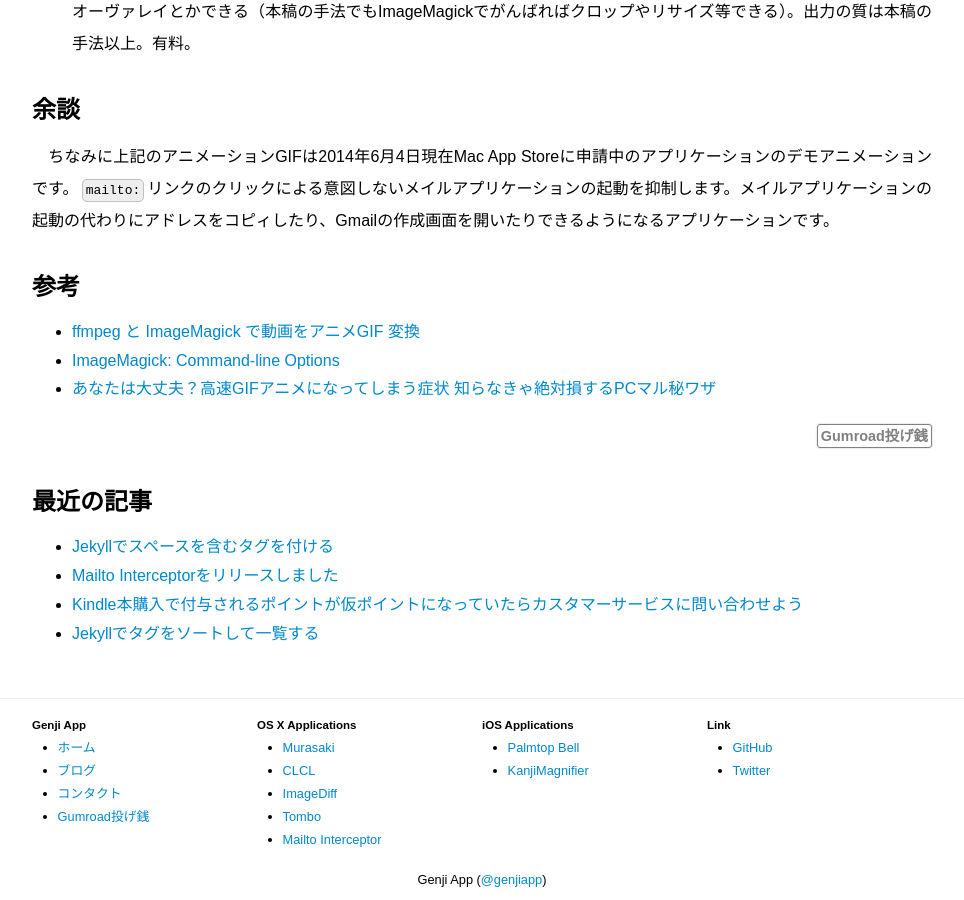
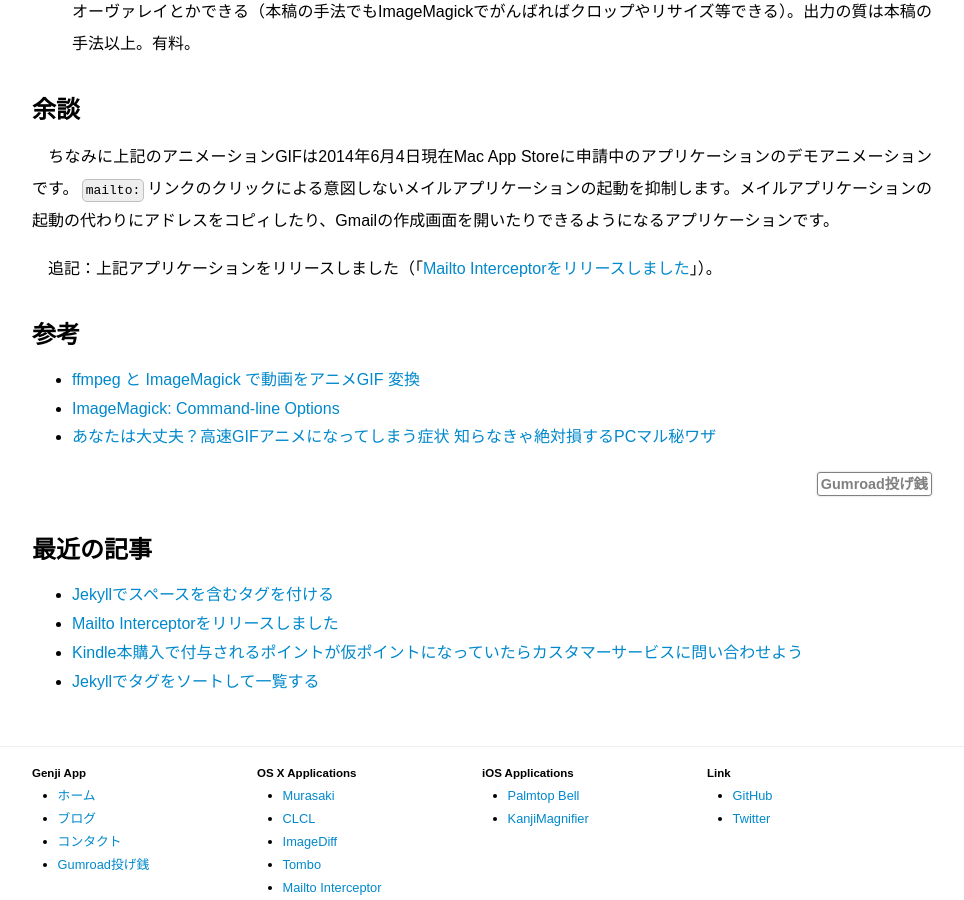
Before and after one commit to GenjiApp/genjiapp.github.io, a Jekyll site: the page built from _posts/2014-06-04-generating-better-animated-gif-from-mov-recorded-by-quicktime-player.md, in a window 1280 px wide and 900 px high, scrolled down 2048 px. Shown: the whole window, without its empty margins (158-1122 px from the left). Built offline with Jekyll 4.4.1, drawn with Linux system fonts in a browser that asks for light colours; Markdown is read by kramdown in place of the engine named in the settings.

Commit message:
fix post '2014-06-04-generating-better-animated-gif-from-mov-recorded-by-quicktime-player'

```diff
--- a/_posts/2014-06-04-generating-better-animated-gif-from-mov-recorded-by-quicktime-player.md
+++ b/_posts/2014-06-04-generating-better-animated-gif-from-mov-recorded-by-quicktime-player.md
@@ -59,6 +59,8 @@ $ convert -delay 2 -layers optimize frames/*.png output.gif
 
 　ちなみに上記のアニメーションGIFは2014年6月4日現在Mac App Storeに申請中のアプリケーションのデモアニメーションです。`mailto:`リンクのクリックによる意図しないメイルアプリケーションの起動を抑制します。メイルアプリケーションの起動の代わりにアドレスをコピィしたり、Gmailの作成画面を開いたりできるようになるアプリケーションです。
 
+　追記：上記アプリケーションをリリースしました（「[Mailto Interceptorをリリースしました]({% post_url 2014-06-06-releasing-mailto-interceptor %})」）。
+
 ## 参考
 
 - [ffmpeg と ImageMagick で動画をアニメGIF 変換](http://futuremix.org/2012/03/ffmpeg-imagemagick-animation-gif)
```
